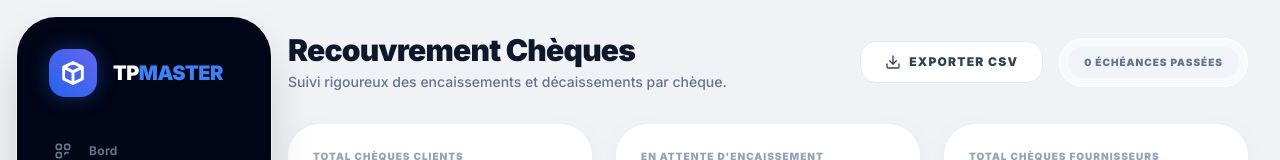
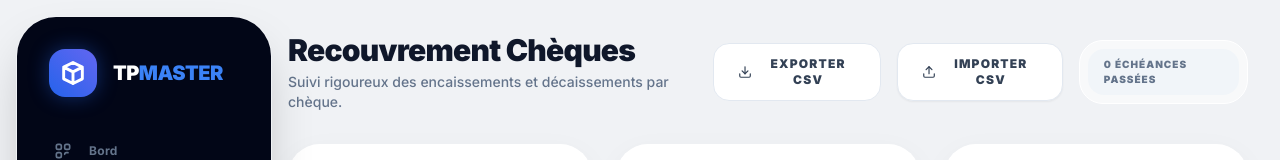
Before and after one commit to mag-ic/tp-master-v2.0, a Next.js app: page /recouvrement in a window 1280 px wide. Shown: the top 160 px of the page. Built offline with nearby package versions, Linux system fonts and the light colour scheme; no server answers; sample sign-in values are in the browser's storage.

Commit message:
Auto-commit: modified files at 16:16:01

```diff
--- a/src/components/Recouvrement.tsx
+++ b/src/components/Recouvrement.tsx
@@ -2,6 +2,7 @@
 import React, { useState, useMemo } from 'react';
 import { Cheque, ChequeStatus } from '@/lib/types';
 import { exportToCsv } from '@/lib/utils';
+import { CsvImportButton } from './CsvImportButton';
 import { Download, Edit3, X } from 'lucide-react';
 
 interface RecouvrementProps {
@@ -112,6 +113,12 @@ const Recouvrement: React.FC<RecouvrementProps> = ({ cheques, onUpdateCheque })
                 <Download className="w-4 h-4" />
                 Exporter CSV
             </button>
+            <CsvImportButton
+                tableName="cheques"
+                schemaKeys={['number', 'bank', 'amount', 'dueDate', 'status', 'type']}
+                idPrefix="chq"
+                className="px-6 py-3 bg-white border border-slate-200 text-slate-700 rounded-2xl text-xs font-black uppercase tracking-widest hover:bg-slate-50 transition-all active:scale-95 flex items-center gap-2 shadow-sm"
+            />
             <div className="flex items-center gap-3 bg-white/50 p-2 rounded-3xl border border-white">
                 <div className={`px-4 py-2 rounded-2xl text-[10px] font-black uppercase tracking-widest ${stats.overdue > 0 ? 'bg-rose-600 text-white animate-pulse' : 'bg-slate-100 text-slate-500'}`}>
                     {stats.overdue} Échéances passées
```
